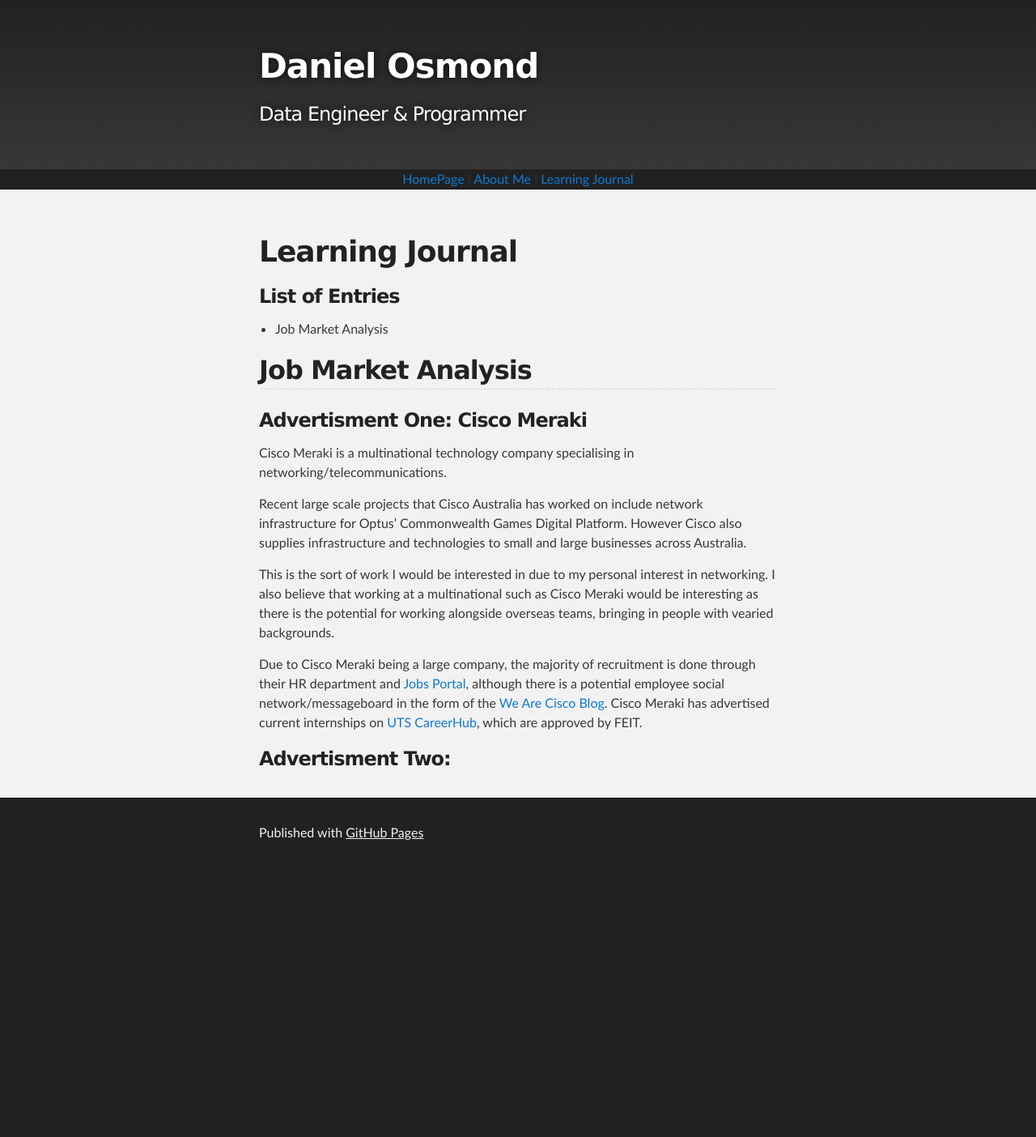
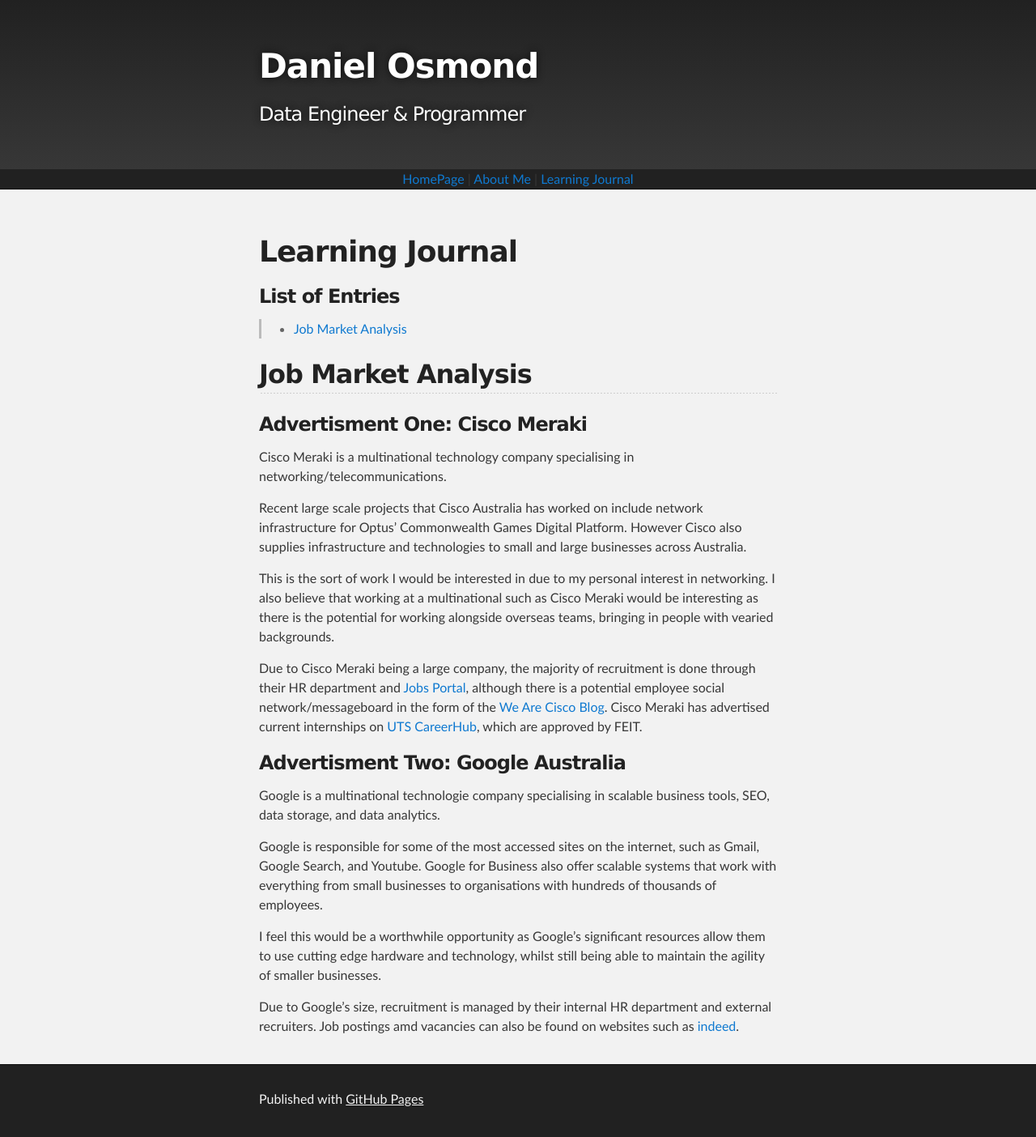
Before and after one commit to 13197963/13197963.github.io, a Jekyll site: the page built from learnJournal.md, in a window 1280 px wide. Shown: the whole page at 81% size. Built offline with Jekyll 4.4.1, drawn with Linux system fonts in a browser that asks for light colours; our own code applies the rules of GitHub Pages for plain Markdown files; before the commit the page ends 1075 px from its top, so only the background shows below that.

Commit message:
Update page info

```diff
--- a/learnJournal.md
+++ b/learnJournal.md
@@ -4,7 +4,7 @@ layout: default
 # Learning Journal
 
 ### List of Entries
-- Job Market Analysis
+>- [Job Market Analysis](./learnJournal.md#job-market-analysis)
 
 
 ## Job Market Analysis
@@ -23,4 +23,11 @@ Cisco Meraki has advertised current internships on [UTS CareerHub](https://caree
 
 
 
-### Advertisment Two:
+### Advertisment Two: Google Australia
+Google is a multinational technologie company specialising in scalable business tools, SEO, data storage, and data analytics.
+
+Google is responsible for some of the most accessed sites on the internet, such as Gmail, Google Search, and Youtube. Google for Business also offer scalable systems that work with everything from small businesses to organisations with hundreds of thousands of employees.
+
+I feel this would be a worthwhile opportunity as Google's significant resources allow them to use cutting edge hardware and technology, whilst still being able to maintain the agility of smaller businesses.
+
+Due to Google's size, recruitment is managed by their internal HR department and external recruiters. Job postings amd vacancies can also be found on websites such as [indeed](https://au.indeed.com/viewjob?jk=ae309f500ef5a588&tk=1d1simcu4107j003&from=serp&vjs=3).
```
Also changed, not shown: aboutMe.md (+2 -0 lines).
